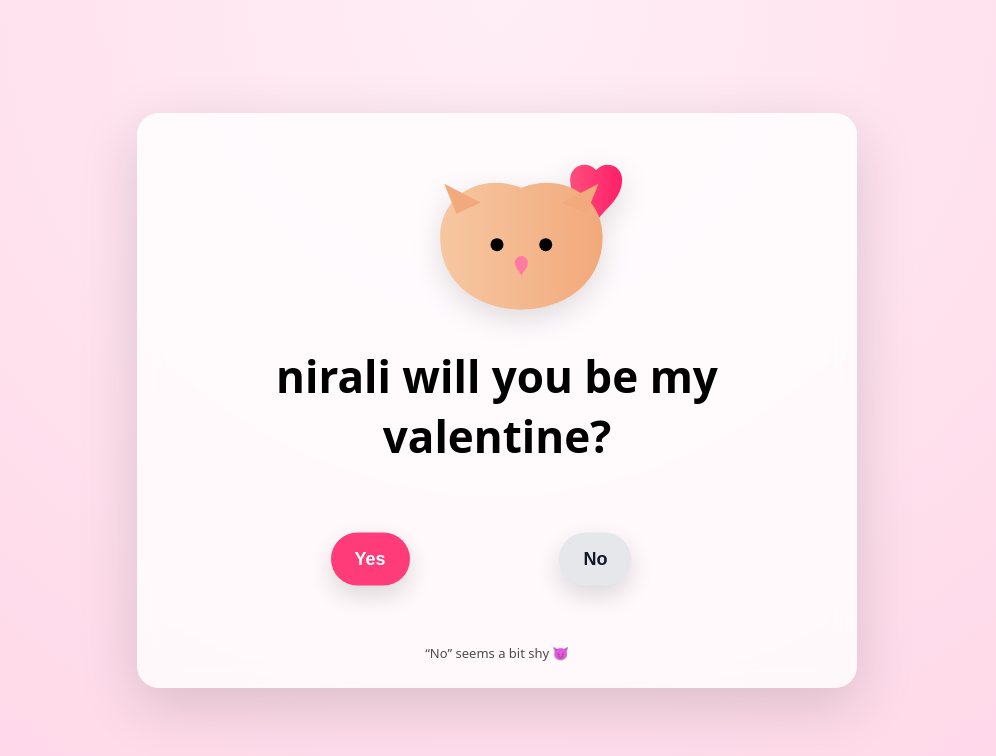
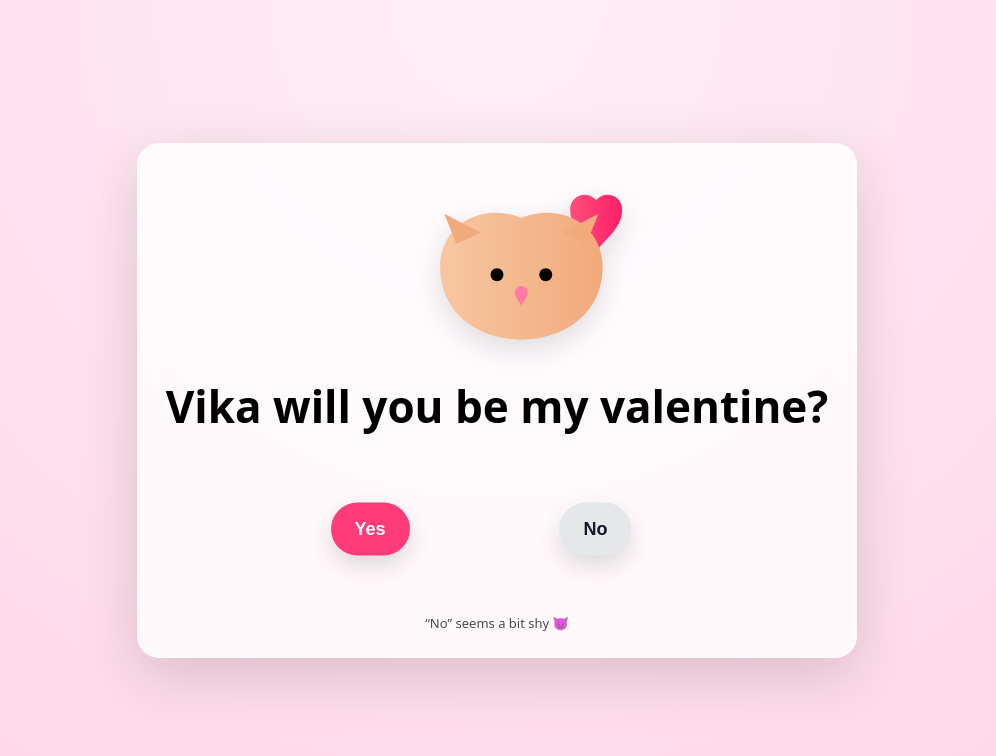
Before and after one commit to dvtsac/Valentine, a plain HTML site: page index.html in a window 1280 px wide. Shown: the whole page, without its empty margins (143-1139 px from the left). Drawn offline with nearby package versions, Linux system fonts and the light colour scheme.

Commit message:
Update index.html

```diff
--- a/index.html
+++ b/index.html
@@ -171,7 +171,7 @@
             fill="#ff7aa2"/>
     </svg>
 
-    <h1>nirali will you be my valentine?</h1>
+    <h1>Vika will you be my valentine?</h1>
 
     <section class="button-zone" id="zone">
       <button id="yesBtn">Yes</button>
```
